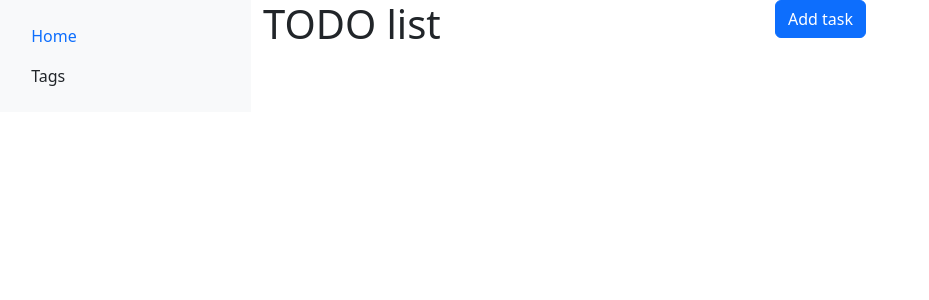
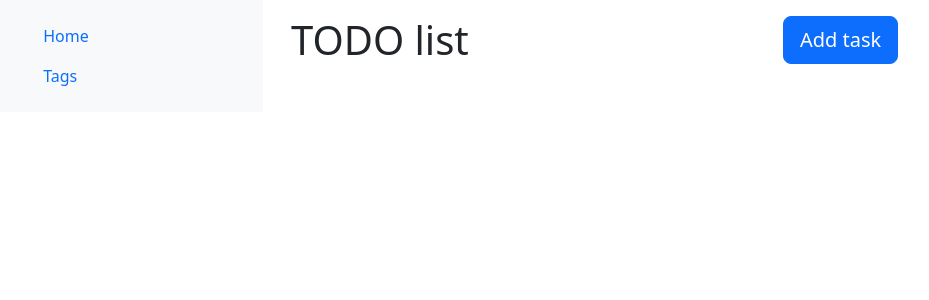
Before and after one commit to oleksiikolii/to-do-list, a Django app: page / in a window 1280 px wide. Shown: the top 300 px of the page, without its empty margins (17-946 px from the left). Run offline with Django 4.2, Linux system fonts and the light colour scheme; data that the repository does not hold is empty; some libraries are stand-ins or nearby versions.

Commit message:
improved design

```diff
--- a/ToDoList/settings.py
+++ b/ToDoList/settings.py
@@ -72,7 +72,6 @@
 
 WSGI_APPLICATION = 'ToDoList.wsgi.application'
 
-
 # Database
 # https://docs.djangoproject.com/en/4.2/ref/settings/#databases
 
--- a/ToDoList/urls.py
+++ b/ToDoList/urls.py
@@ -14,10 +14,12 @@
     1. Import the include() function: from django.urls import include, path
     2. Add a URL to urlpatterns:  path('blog/', include('blog.urls'))
 """
+from django.conf import settings
+from django.conf.urls.static import static
 from django.contrib import admin
 from django.urls import path, include
 
 urlpatterns = [
     path('', include("list_app.urls", namespace="list")),
     path('admin/', admin.site.urls),
-]
+] + static(settings.STATIC_URL, document_root=settings.STATIC_ROOT)
--- a/list_app/models.py
+++ b/list_app/models.py
@@ -8,6 +8,12 @@
     done = models.BooleanField(default=False)
     tags = models.ManyToManyField("Tag", related_name="tasks")
 
+    def __str__(self):
+        return self.content
+
 
 class Tag(models.Model):
     name = models.CharField(max_length=255)
+
+    def __str__(self):
+        return self.name
--- /dev/null
+++ b/list_app/static/css/styles.css
@@ -0,0 +1,11 @@
+.content-col {
+    margin-left: 1rem;
+}
+
+.title-row {
+    margin-top: 1rem;
+}
+
+.task-row {
+    margin-top: 1rem;
+}
--- a/list_app/urls.py
+++ b/list_app/urls.py
@@ -6,6 +6,7 @@
     TaskUpdateStateView,
     TaskDeleteView,
     TaskUpdateView,
+    TagCreateView,
     TagListView,
     TagUpdateView,
     TagDeleteView
@@ -13,7 +14,8 @@
 
 urlpatterns = [
     path("", IndexView.as_view(), name="homepage"),
-    path("tags/", TagListView.as_view(), name="tags"),
+    path("tag/", TagListView.as_view(), name="tags"),
+    path("tag/create/", TagCreateView.as_view(), name="tag-create"),
     path("tags/<int:pk>/update", TagUpdateView.as_view(), name="tag-update"),
     path("tags/<int:pk>/delete", TagDeleteView.as_view(), name="tag-delete"),
     path("task/create/", TaskCreateView.as_view(), name="create-task"),
--- a/templates/base.html
+++ b/templates/base.html
@@ -4,19 +4,20 @@
   {% load bootstrap5 %}
   {% bootstrap_css %}
   {% bootstrap_javascript %}
+  {% load static %}
+  <link rel="stylesheet" href="{% static 'css/styles.css' %}">
   <meta charset="UTF-8">
   <title>{% block title %}{% endblock %}</title>
 </head>
 <body>
-<div class="row">
-
-  {% include "includes/sidebar.html" %}
-
-  <div class="col">
-    {% block content %}
-    {% endblock %}
+  <div class="container-fluid">
+    <div class="row">
+      {% include "includes/sidebar.html" %}
+      <div class="col content-col">
+        {% block content %}
+        {% endblock %}
+      </div>
+    </div>
   </div>
-
-</div>
 </body>
 </html>
--- a/templates/includes/sidebar.html
+++ b/templates/includes/sidebar.html
@@ -7,7 +7,7 @@
       </a>
     </li>
     <li>
-      <a href="{% url 'list:tags' %}" class="nav-link link-dark">
+      <a href="{% url 'list:tags' %}" class="nav-link">
         <svg class="bi me-2" width="16" height="16"><use xlink:href="#speedometer2"></use></svg>
         Tags
       </a>
--- a/templates/list_app/index.html
+++ b/templates/list_app/index.html
@@ -1,46 +1,51 @@
 {% extends "base.html" %}
 
 {% block content %}
-  <div class="row">
+  <div class="row title-row">
     <div class="col">
       <h1>TODO list</h1>
     </div>
     <div class="col">
-      <a class="btn btn-primary"
+      <a class="btn btn-lg btn-primary"
          href="{% url 'list:create-task' %}">
         Add task
       </a>
     </div>
   </div>
+
 {% for task in task_list %}
-  <div class="row">
+  <hr>
+  <div class="row task-row">
     <div class="col">
       <h5>
         <b>
           {{ task.content }}
         </b>
           {% if not task.done %}
-            <span style="color: red;">
-              Not done
-            </span>
+            <small><span style="color: red;">
+              | Not done
+            </span></small>
           {% else %}
             <span style="color: green;">
-              Done
+              | Done
             </span>
           {% endif %}
       </h5>
       <p>
         Created at: {{ task.created_at }}
-        {% if task.deadline %}
-          <span>
+        {% if task.deadline and not task.done %}
+          <span class="text-danger">
             Deadline to: {{ task.deadline }}
           </span>
         {% endif %}
       </p>
-      <p>Tags:
+      <p>
+      {% if task.tags.count != 0 %}
+        Tags:
         {% for tag in task.tags.all %}
-          {{ tag.name }}
+          <span>{{ tag.name }}{% if not forloop.last %}, {% else %} | {% endif %}</span>
         {% endfor %}
+      {% endif %}
       <span>
         <a href="{% url 'list:update-task' pk=task.id %}">Update</a>
         <span> </span>
@@ -51,9 +56,10 @@
     <div class="col">
       {% if not task.done %}
         <a href="{% url 'list:update-state' pk=task.id %}"
-           class="btn btn-success">Complete</a>
+           class="btn btn-success btn-sm">Complete</a>
       {% else %}
-        <a href="{% url 'list:update-state' pk=task.id %}" class="btn btn-secondary">Undo</a>
+        <a href="{% url 'list:update-state' pk=task.id %}"
+           class="btn btn-secondary btn-sm">Undo</a>
       {% endif %}
     </div>
   </div>
--- a/templates/list_app/tag_form.html
+++ b/templates/list_app/tag_form.html
@@ -9,6 +9,6 @@
   <form action="" method="post">
     {% csrf_token %}
     {% bootstrap_form form %}
-    <input type="submit" value="Create" class="btn btn-create">
+    <input type="submit" value="Create" class="btn btn-primary">
   </form>
 {% endblock %}
--- a/templates/list_app/tag_list.html
+++ b/templates/list_app/tag_list.html
@@ -5,7 +5,7 @@
 {% endblock %}
 
 {% block content %}
-  <h1>Tags <span><a href="" class="btn btn-primary">Add</a></span></h1>
+  <h1>Tags <span><a href="{% url 'list:tag-create' %}" class="btn btn-primary">Add</a></span></h1>
   <table class="table">
     <thead>
       <tr>
--- a/templates/list_app/task_form.html
+++ b/templates/list_app/task_form.html
@@ -9,6 +9,6 @@
   <form action="" method="post">
     {% csrf_token %}
     {% bootstrap_form form %}
-    <input type="submit" value="Create" class="btn btn-create">
+    <input type="submit" value="Create" class="btn btn-primary">
   </form>
 {% endblock %}
```
